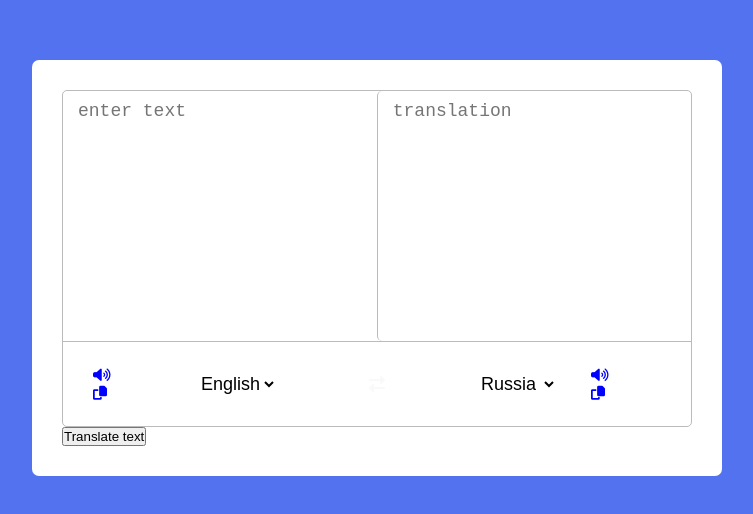
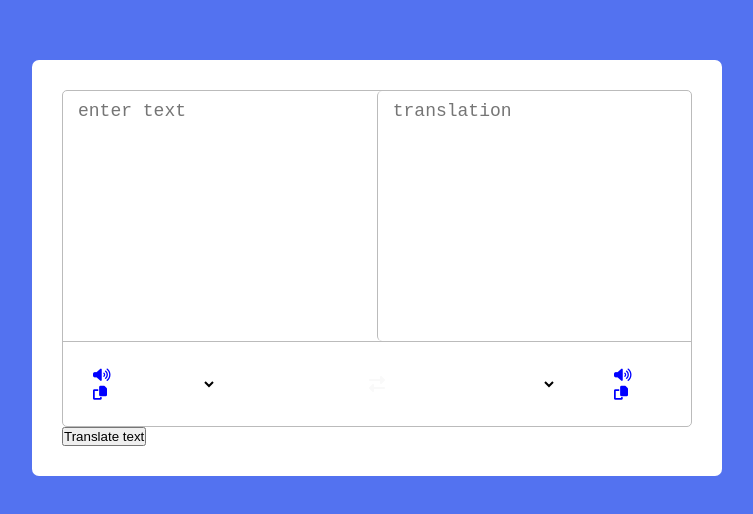
Before and after one commit to HJKMJK13/google-translate, a plain HTML site: page index.html in a window 1280 px wide. Shown: the part 132-646 px from the top of the page, without its empty margins (263-1016 px from the left). Drawn offline with Linux system fonts and the light colour scheme.

Commit message:
juda ham qiyin Api

```diff
--- a/index.html
+++ b/index.html
@@ -9,24 +9,6 @@
     <link rel="stylesheet" href="https://cdnjs.cloudflare.com/ajax/libs/font-awesome/6.4.0/css/all.min.css" integrity="sha512-iecdLmaskl7CVkqkXNQ/ZH/XLlvWZOJyj7Yy7tcenmpD1ypASozpmT/E0iPtmFIB46ZmdtAc9eNBvH0H/ZpiBw==" crossorigin="anonymous" referrerpolicy="no-referrer" />
 </head>
 <body>
-
-
-    <!-- <p>frontend forever</p>
-    <h1>learn web design and development</h1>
-    <div id="google_translate_element"></div>
-    <script src="https://translate.google.com/translate_a/element.js?
-    cb=googleTranslateElementInit"></script>
-    <script>
-        function googleTranslateElementInit(){
-            new google.translate.TranslateElement(
-                {pageLanguage:'en'},
-                'google_translate_element'
-            );
-        }
-    </script>
-    <p> kindly please subscribe and support</p>
-    <p>keep share with your friends</p> -->
-
 
     <div class="container">
         <div class="wrapper">
@@ -40,19 +22,11 @@
                         <i class="fas fa-volume-up"></i>
                         <i class="fas fa-copy"></i>
                     </div>
-                    <select>
-                        <option value="en-US">English</option>
-                        <option value="en-UZ">Uzbek</option>
-                        <option value="en-RU">Russia</option>
-                    </select>
+                    <select></select>
                 </li>
                 <li class="exchange"><i class="fas fa-exchange-alt"></i></li>
                 <li class="row from">
-                    <select>
-                        <option value="en-RU">Russia</option>
-                        <option value="en-UZ">Uzbek</option>
-                        <option value="en-US">English</option>
-                    </select>
+                    <select></select>
                     <div class="icons">
                         <i class="fas fa-volume-up"></i>
                         <i class="fas fa-copy"></i>
@@ -64,8 +38,8 @@
         <button>Translate text</button>
     </div>
 
+    <script src="./countries.js"></script>
     <script src="./main.js"></script>
-    <script src="./countries.js"></script>
 
 </body>
 </html>
--- a/main.js
+++ b/main.js
@@ -1,6 +1,8 @@
 const selectTag=document.querySelectorAll("select");
 selectTag.forEach(tag=>{
     for(const country_code in countries){
-        console.log(country_code)
+        console.log(countries[country_code]);
+        let option=`<option value="${country_code}">${countries[country_code]}</option>`;
+        tag.
     }
 })
```
